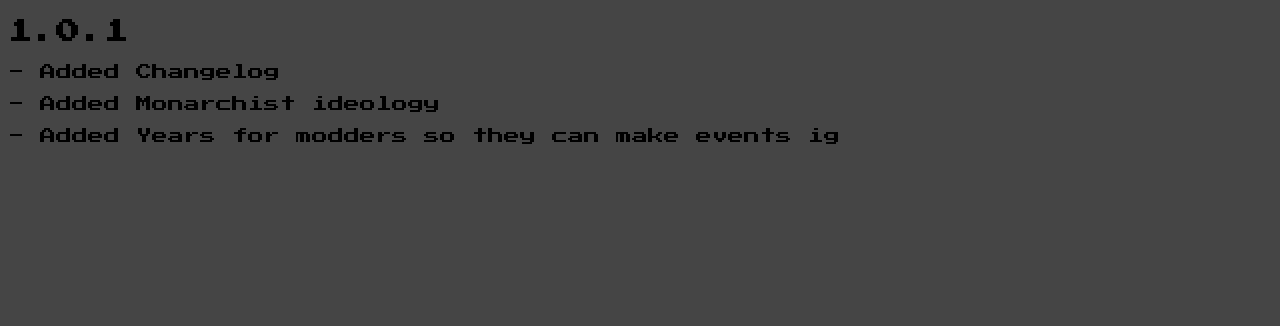
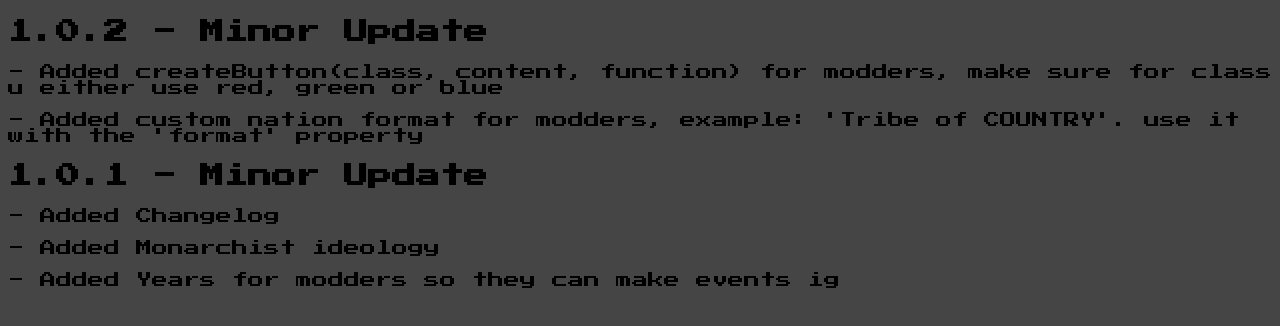
Before and after one commit to Ilikepizza2006/sylasnations-modding-place, a plain HTML site: page changelog.html in a window 1280 px wide. Drawn offline with Linux system fonts and the light colour scheme.

Commit message:
Update changelog.html

```diff
--- a/changelog.html
+++ b/changelog.html
@@ -4,12 +4,15 @@
 <head>
   <meta charset="utf-8">
   <meta name="viewport" content="width=device-width">
-  <title>Nations Modlist</title>
+  <title>Nations Changelog</title>
   <link href="css/modlist.css" rel="stylesheet" type="text/css" />
 </head>
 
 <body>
-  <h2>1.0.1</h2>
+  <h2>1.0.2 - Minor Update</h2>
+  <p>- Added createButton(class, content, function) for modders, make sure for class u either use red, green or blue</p>
+  <p>- Added custom nation format for modders, example: 'Tribe of COUNTRY'. use it with the 'format' property</p>
+  <h2>1.0.1 - Minor Update</h2>
   <p>- Added Changelog</p>
   <p>- Added Monarchist ideology</p>
   <p>- Added Years for modders so they can make events ig</p>
```
